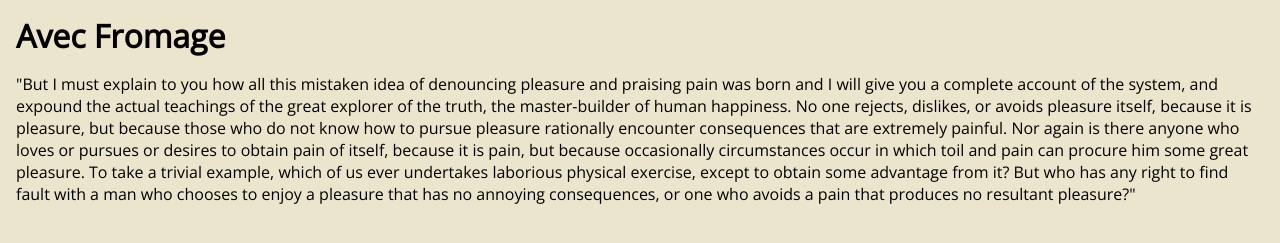
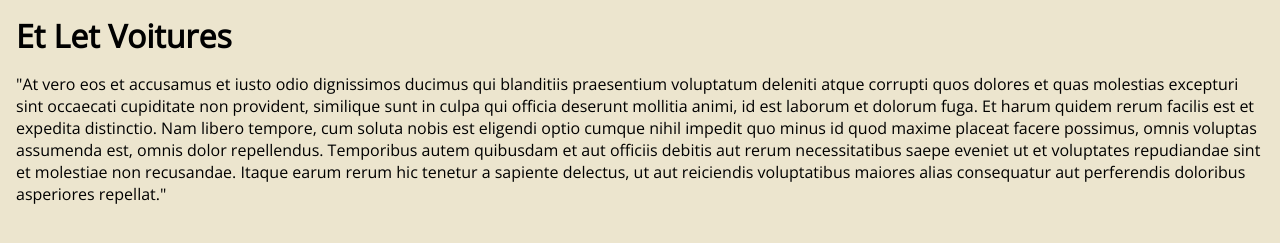
Before and after one commit to svenbot42/coffee-shop, a Gatsby site: page /2021-07-15-quelo-parkna/ in a window 1280 px wide. Shown: the part 81-324 px from the top of the page. Built offline with nearby package versions, Linux system fonts and the light colour scheme; Gatsby itself is replaced by a stand-in of ours.

Commit message:
Update Blog “2021-07-15-quelo-parkna”

```diff
--- a/src/blog/2021-07-15-quelo-parkna.md
+++ b/src/blog/2021-07-15-quelo-parkna.md
@@ -1,5 +1,5 @@
 ---
-title: Avec Fromage
+title: Et Let Voitures
 date: 2021-07-15T21:59:31.566Z
 ---
-"But I must explain to you how all this mistaken idea of denouncing pleasure and praising pain was born and I will give you a complete account of the system, and expound the actual teachings of the great explorer of the truth, the master-builder of human happiness. No one rejects, dislikes, or avoids pleasure itself, because it is pleasure, but because those who do not know how to pursue pleasure rationally encounter consequences that are extremely painful. Nor again is there anyone who loves or pursues or desires to obtain pain of itself, because it is pain, but because occasionally circumstances occur in which toil and pain can procure him some great pleasure. To take a trivial example, which of us ever undertakes laborious physical exercise, except to obtain some advantage from it? But who has any right to find fault with a man who chooses to enjoy a pleasure that has no annoying consequences, or one who avoids a pain that produces no resultant pleasure?"
+"At vero eos et accusamus et iusto odio dignissimos ducimus qui blanditiis praesentium voluptatum deleniti atque corrupti quos dolores et quas molestias excepturi sint occaecati cupiditate non provident, similique sunt in culpa qui officia deserunt mollitia animi, id est laborum et dolorum fuga. Et harum quidem rerum facilis est et expedita distinctio. Nam libero tempore, cum soluta nobis est eligendi optio cumque nihil impedit quo minus id quod maxime placeat facere possimus, omnis voluptas assumenda est, omnis dolor repellendus. Temporibus autem quibusdam et aut officiis debitis aut rerum necessitatibus saepe eveniet ut et voluptates repudiandae sint et molestiae non recusandae. Itaque earum rerum hic tenetur a sapiente delectus, ut aut reiciendis voluptatibus maiores alias consequatur aut perferendis doloribus asperiores repellat."
```
